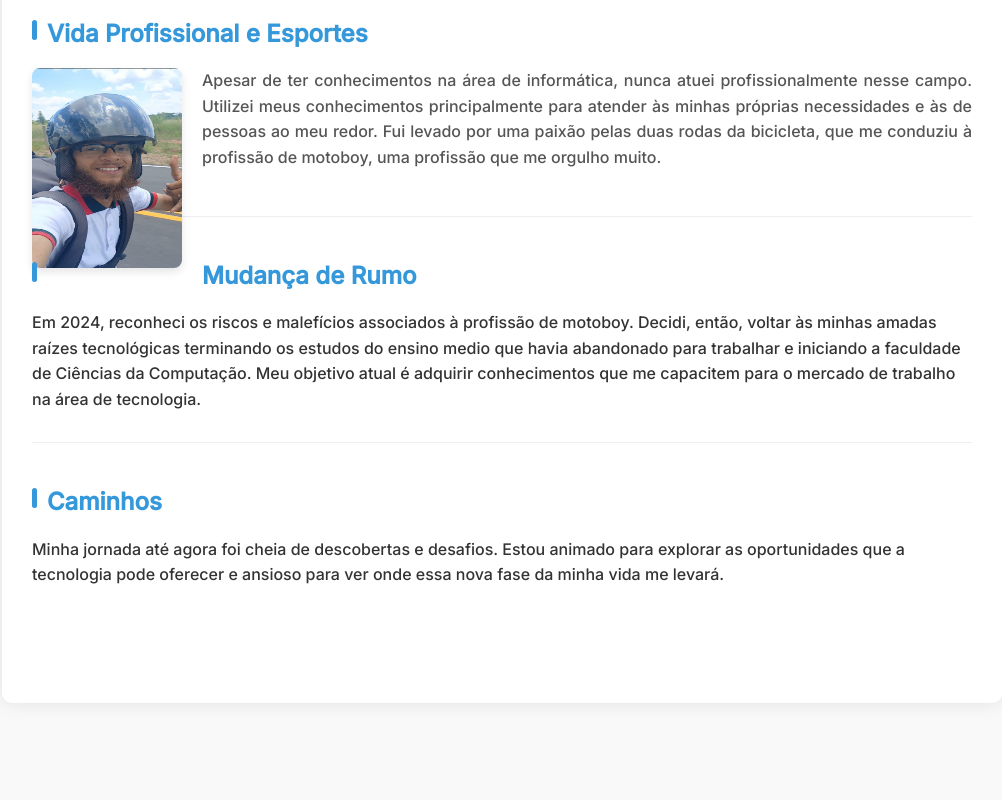
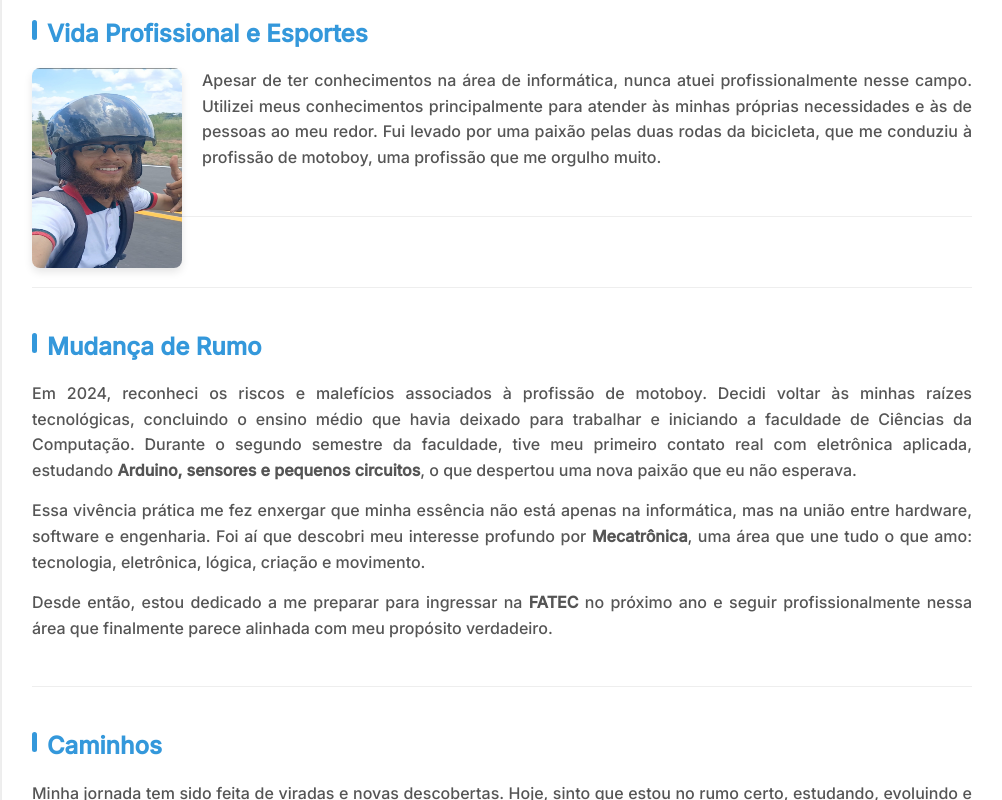
Before and after one commit to RastaTrindadeRayan/PortfolioPessoal, a plain HTML site: page indexbio.html in a window 1280 px wide. Shown: the part 2000-2800 px from the top of the page, without its empty margins (138-1140 px from the left). Before the commit the page ends 2723 px from the top, so only its background shows below. Drawn offline with Linux system fonts and the light colour scheme.

Commit message:
atualização bio e app de entregas

```diff
--- a/indexbio.html
+++ b/indexbio.html
@@ -37,9 +37,9 @@
 <h3 id="Introdu">Introdução</h3>
 <div id="intr">
  <p>
-  Olá! Meu nome é Rayan Marcelo de Oliveira Trindade. Nasci e cresci em Itu, a famosa "cidade dos exageros", onde cheguei ao mundo em 12 de dezembro de 2001. Atualmente, aos 23 anos, resido em Itu com minha esposa Melissa e nossos dois cachorros, LiLi e Shalom, na casa de meus avós. Sempre fui uma pessoa eclética, apaixonada pela natureza e ávida por aprender sobre as boas experiências que a vida pode oferecer, estando sempre receptivo a novas vivências e conhecimentos. Minha jornada é marcada por uma busca constante por crescimento e inovação, especialmente no campo da tecnologia, onde busco aplicar minhas habilidades e paixões para criar soluções significativas.
+  Olá! Meu nome é Rayan Marcelo de Oliveira Trindade. Nasci e cresci em Itu, a famosa "cidade dos exageros", onde cheguei ao mundo em 12 de dezembro de 2001. Atualmente, aos 23 anos, resido em Itu na casa de meus avós. Sempre fui uma pessoa eclética, apaixonada pela natureza e fascínado por aprender sobre as boas experiências que a vida pode oferecer, estando sempre receptivo a novas vivências e conhecimentos. Minha jornada é marcada por uma busca constante por crescimento e inovação, especialmente no campo da tecnologia, onde busco aplicar minhas habilidades e paixões para criar soluções significativas.
  </p>
-  <img id="fotominha" src="./assets/janela.jpg" width="200" height="300" alt="foto de um girassol e um filtro dos sonhos na janela da sala de rayan ">
+  <img id="fotominha" src="./assets/eukids.jpg" width="200" height="300" alt="foto do Rayan quando criança utilizando um computador ">
 
 </div>
  </div>
@@ -75,16 +75,40 @@ Apesar de ter conhecimentos na área de informática, nunca atuei profissionalme
 </p></li>
 
 <li>
-<h3 id="mudançaderumo">Mudança de Rumo</h3>
+<li>
+  <h3 id="mudançaderumo">Mudança de Rumo</h3>
 
-Em 2024, reconheci os riscos e malefícios associados à profissão de motoboy. Decidi, então, voltar às minhas amadas raízes tecnológicas terminando os estudos do ensino medio que havia abandonado para trabalhar e iniciando a faculdade de Ciências da Computação. Meu objetivo atual é adquirir conhecimentos que me capacitem para o mercado de trabalho na área de tecnologia.
+  <p>
+    Em 2024, reconheci os riscos e malefícios associados à profissão de motoboy. Decidi voltar às minhas raízes
+    tecnológicas, concluindo o ensino médio que havia deixado para trabalhar e iniciando a faculdade de Ciências da
+    Computação. Durante o segundo semestre da faculdade, tive meu primeiro contato real com eletrônica aplicada,
+    estudando <strong>Arduino, sensores e pequenos circuitos</strong>, o que despertou uma nova paixão que eu não
+    esperava.
+  </p>
+
+  <p>
+    Essa vivência prática me fez enxergar que minha essência não está apenas na informática, mas na união entre
+    hardware, software e engenharia. Foi aí que descobri meu interesse profundo por <strong>Mecatrônica</strong>, uma
+    área que une tudo o que amo: tecnologia, eletrônica, lógica, criação e movimento.
+  </p>
+
+  <p>
+    Desde então, estou dedicado a me preparar para ingressar na <strong>FATEC</strong> no próximo ano e seguir
+    profissionalmente nessa área que finalmente parece alinhada com meu propósito verdadeiro.
+  </p>
 </li>
 
 <li>
-<h3 id="conclu">Caminhos</h3>
+  <h3 id="conclu">Caminhos</h3>
 
-Minha jornada até agora foi cheia de descobertas e desafios. Estou animado para explorar as oportunidades que a tecnologia pode oferecer e ansioso para ver onde essa nova fase da minha vida me levará.  </p>
+  <p>
+    Minha jornada tem sido feita de viradas e novas descobertas. Hoje, sinto que estou no rumo certo, estudando,
+    evoluindo e me preparando para um futuro onde posso construir, inovar e transformar ideias em realidade. Estou
+    animado para continuar crescendo e para trilhar meu caminho na Mecatrônica, unindo criatividade e tecnologia para
+    alcançar algo maior.
+  </p>
 </li>
+
 </ul>
 
   </div>
```
Also changed, not shown: apps_e_programas.html (+1 -1 lines), assets/eukids.jpg (added).
